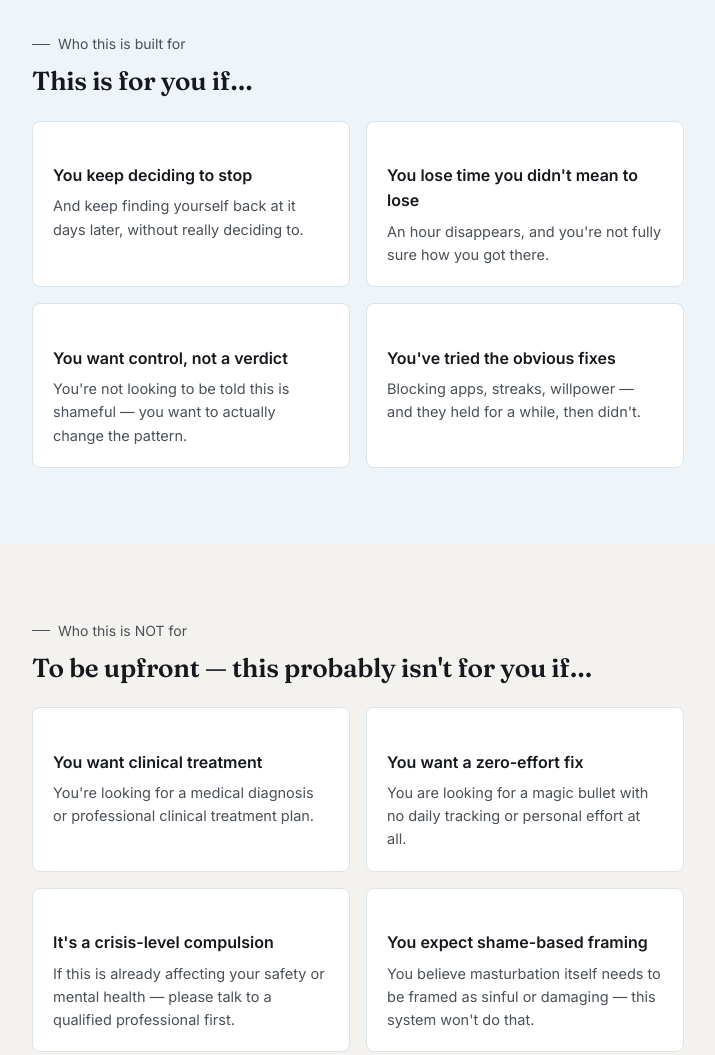
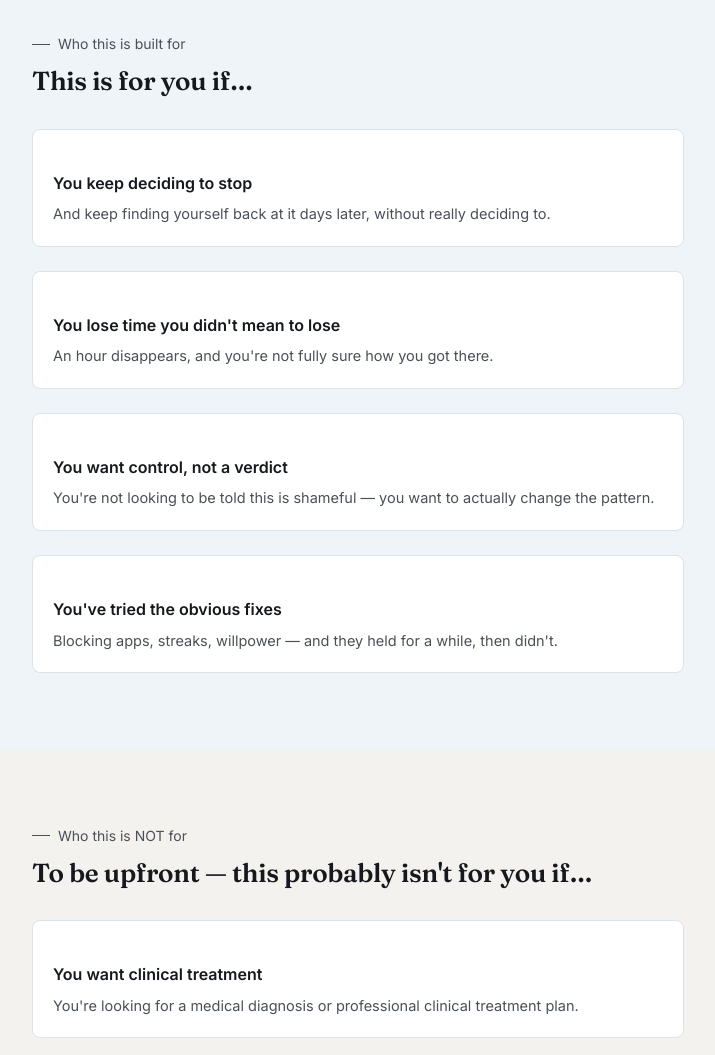
Before and after one commit to Idrisayomi/autoloop, a plain HTML site: page index.html in a window 1280 px wide. Shown: the part 680-1735 px from the top of the page, without its empty margins (282-997 px from the left). Drawn offline with Linux system fonts and the light colour scheme.

Commit message:
Change who-grid to 1x4 layout with increased spacing

```diff
--- a/index.html
+++ b/index.html
@@ -211,16 +211,12 @@
 
     .who-grid {
       display: grid;
-      grid-template-columns: 1fr 1fr;
-      gap: 16px;
-      margin-top: 24px;
+      grid-template-columns: 1fr;
+      gap: 24px;
+      margin-top: 32px;
     }
 
-    @media(max-width:600px) {
-      .who-grid {
-        grid-template-columns: 1fr;
-      }
-    }
+
 
     .who-card {
       background: #fff;
```
